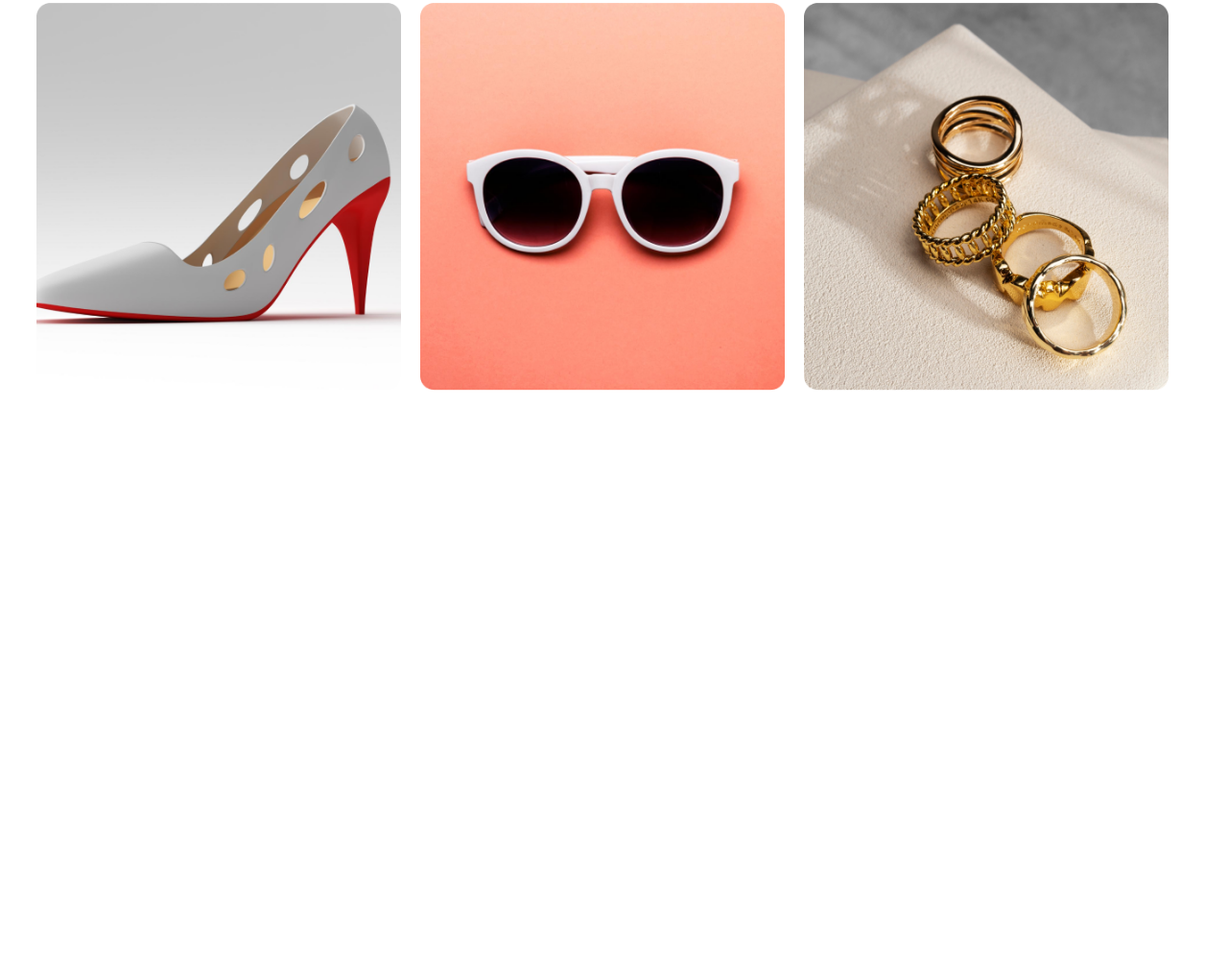
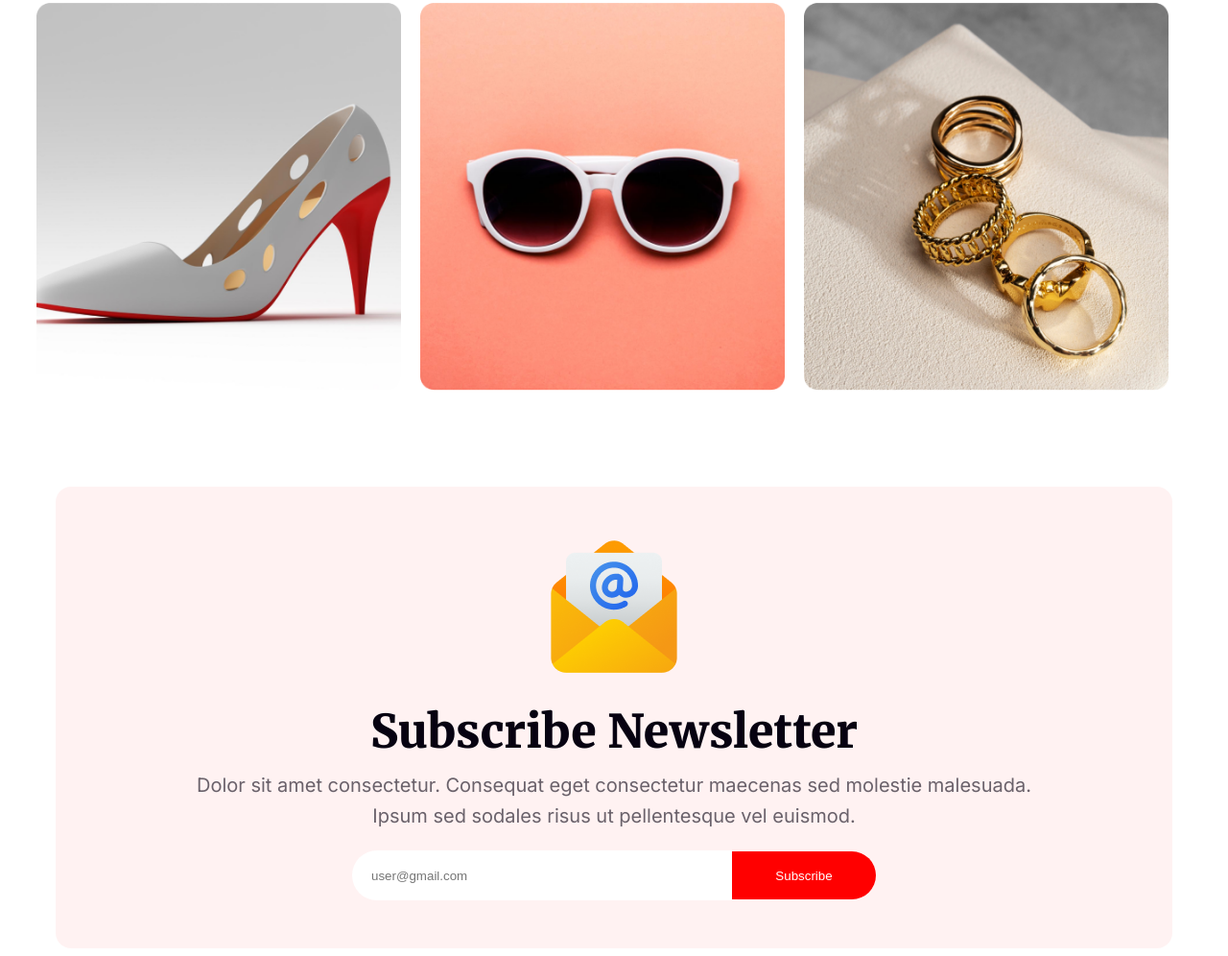
Before and after one commit to Rahi94/assignment-no.1, a plain HTML site: page index.html in a window 1280 px wide. Shown: the part 5317-6313 px from the top of the page at 96% size. Before the commit the page ends 5732 px from the top, so only its background shows below. Drawn offline with Linux system fonts and the light colour scheme.

Commit message:
finished the subscribe section

```diff
--- a/index.html
+++ b/index.html
@@ -131,6 +131,14 @@
             </div>
 
         </div>
+        <!-- subscribe section -->
+        <div class="subscribe-container">
+            <img src="resources/Group 61.png" alt="">
+            <h3 class="subscribe-h3">Subscribe Newsletter</h3>
+            <p class="subscribe-p">Dolor sit amet consectetur. Consequat eget consectetur maecenas sed molestie malesuada. <br> Ipsum sed sodales risus ut pellentesque vel euismod. </p>
+            <input class="subscribe-input" type="text" placeholder="user@gmail.com">
+            <button class="btn-subscribe">Subscribe</button>
+        </div>
     </main>
     <footer>
 
--- a/styles/style.css
+++ b/styles/style.css
@@ -421,8 +421,72 @@
     margin-top: 30px;
     margin-bottom: 50px;
 }
-.awesome-title-container{
+
+.awesome-title-container {
     text-align: start;
     margin-left: 40px;
     margin-top: 100px;
 }
+
+/* subscribe section */
+.subscribe-container {
+    margin-top: 100px;
+    text-align: center;
+    border-radius: 16px;
+    background: #FF00000D;
+    padding-top: 50px;
+    padding-bottom: 50px;
+}
+
+.subscribe-h3 {
+    color: #070211;
+    text-align: center;
+    font-family: Merriweather;
+    font-size: 48px;
+    font-style: normal;
+    font-weight: 900;
+    line-height: normal;
+    text-transform: capitalize;
+    margin-top: 20px;
+    margin-bottom: 0px;
+}
+
+.subscribe-p {
+    color: rgba(7, 2, 17, 0.60);
+    text-align: center;
+    font-family: Inter;
+    font-size: 20px;
+
+    font-weight: 400;
+    line-height: 32px;
+    margin-top: 10px;
+}
+
+.subscribe-input {
+    /* padding-left: 50px;
+    padding-right: 50px;
+    padding-top: 10px;
+    padding-bottom: 10px;
+    border: none; */
+    width: 400px;
+    height: 50px;
+    flex-shrink: 0;
+    border-radius: 50px;
+    background: #FFF;
+    border: none;
+    padding-left: 20px;
+}
+.btn-subscribe{
+    border-radius: 0px 50px 50px 0px;
+background: #F00;
+width: 150px;
+height: 50px;
+flex-shrink: 0;
+border: none;
+color: #FFF;
+margin-left: -30px;
+}
+.subscribe-container{
+    margin-left: 50px;
+    margin-right: 50px;
+}
```
